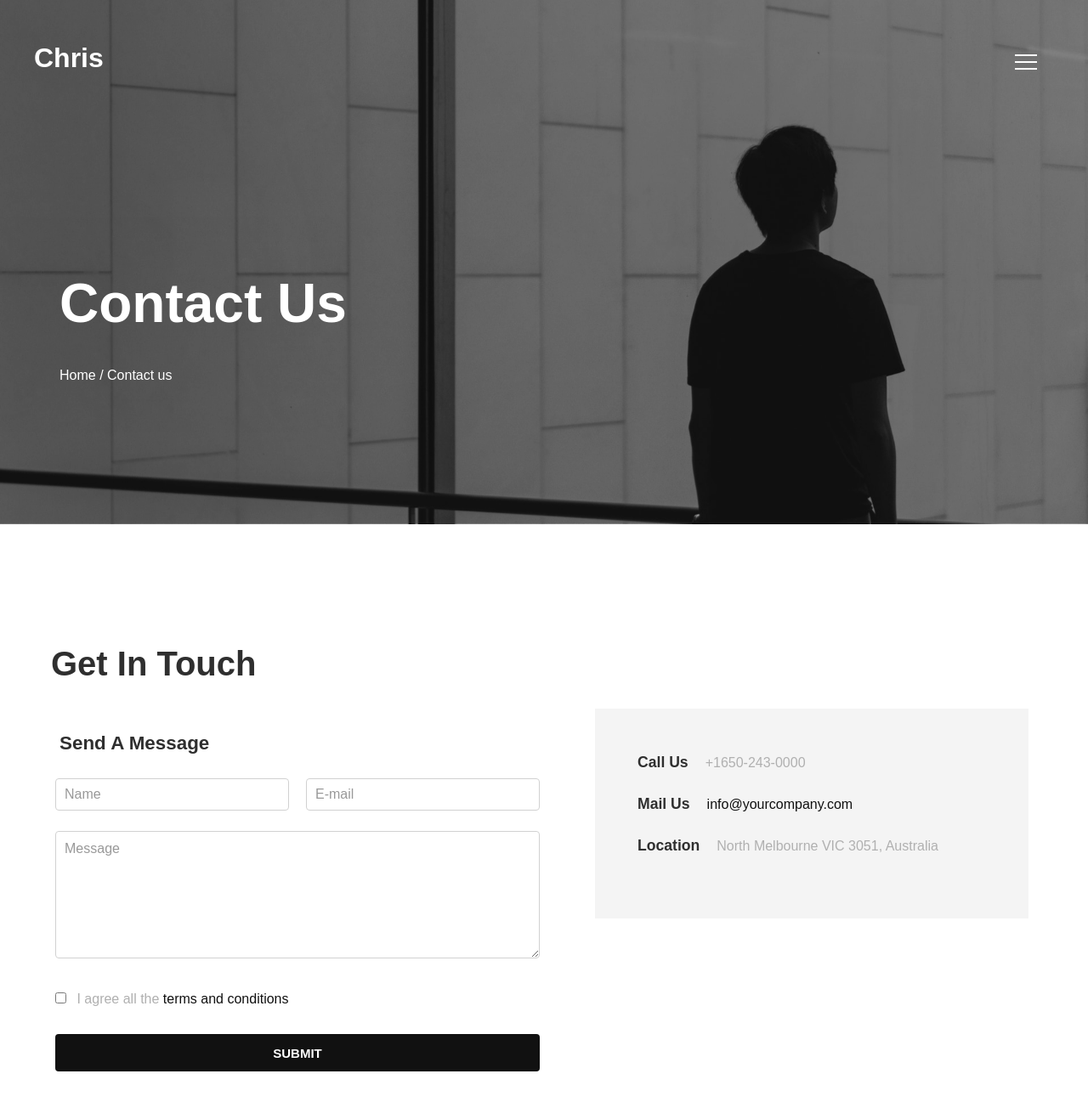
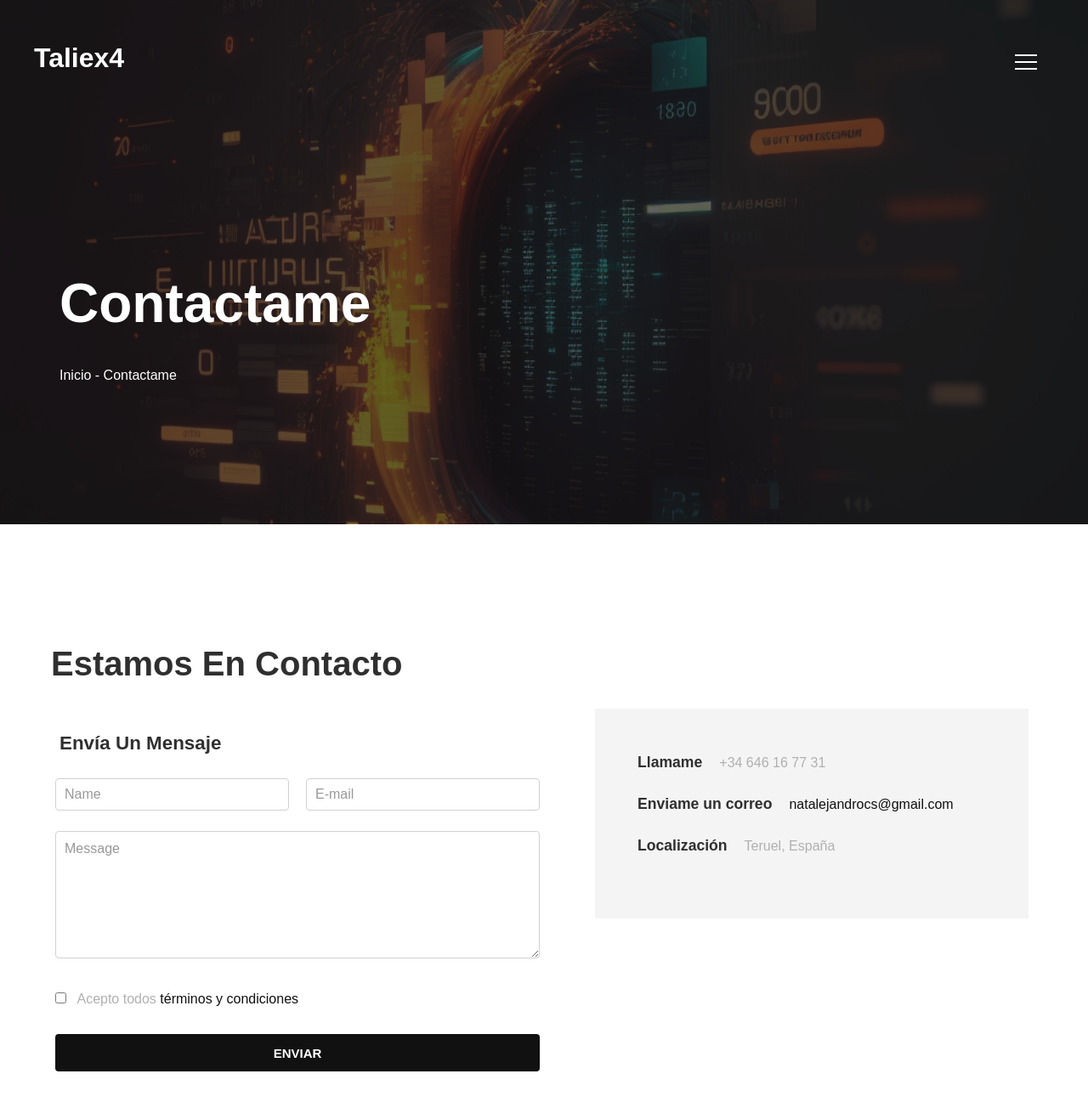
Before and after one commit to Taliex4444/Taliex4444.github.io, a plain HTML site: page contact.html in a window 1280 px wide. Shown: the top 1317 px of the page at 85% size. Drawn offline with Linux system fonts and the light colour scheme; files whose address does not match are found by name.

Commit message:
Update contact.html

```diff
--- a/contact.html
+++ b/contact.html
@@ -1,8 +1,9 @@
 <!DOCTYPE html>
 <html>
 <head>
-	<title>Chris - Creative Portfolio HTML Template</title>
-	<meta charset="utf-8">
+	<title>Taliex4444 - Creative Portfolio HTML Template</title>
+
+    <meta charset="utf-8">
     <meta http-equiv="X-UA-Compatible" content="IE=edge">
     <meta name="viewport" content="width=device-width, initial-scale=1.0">
     <meta name="format-detection" content="telephone=no">
@@ -11,9 +12,10 @@
     <meta name="keywords" content="">
     <meta name="description" content="">
 
-    <link rel="stylesheet" type="text/css" href="css/normalize.css"/>
+    <link rel="stylesheet" type="text/css" href="css/normalize.css">
 	<link rel="stylesheet" type="text/css" href="icomoon/icomoon.css">
-    <link rel="stylesheet" type="text/css" href="css/vendor.css"/>
+	<link rel="stylesheet" type="text/css" href="fonts/fonts.css">
+    <link rel="stylesheet" type="text/css" href="css/vendor.css">
     <link rel="stylesheet" type="text/css" href="style.css">
 
 </head>
@@ -29,10 +31,10 @@
 	<div class="nav__content">
 		<ul class="nav__list">
 			<li class="nav__list-item active-nav"><a href="index.html" class="hover-target">Home</a></li>
-			<li class="nav__list-item"><a href="styles.html" class="hover-target">Styles</a></li>
+			<!--<li class="nav__list-item"><a href="styles.html" class="hover-target">Styles</a></li>
 			<li class="nav__list-item"><a href="blog.html" class="hover-target">Blog</a></li>
 			<li class="nav__list-item"><a href="single-post.html" class="hover-target">Single Post</a></li>
-			<li class="nav__list-item active-nav"><a href="#" class="hover-target">Contact us</a></li>
+			<li class="nav__list-item"><a href="contact.html" class="hover-target">Contact us</a></li>-->
 		</ul>
 	</div>
 </div>
@@ -40,7 +42,7 @@
 <header id="header">
 	<div class="header-wrap" data-aos="fade">
 		<div class="main-logo">
-			<a href="index.html">Chris</a>
+			<a href="index.html">Taliex4</a>
 		</div><!--main-logo-->
 
 		<nav id="navbar">
@@ -55,16 +57,16 @@
 
 <section class="hero-section jarallax light-content">
 
-	<img src="images/post-large-item2.jpg" class="jarallax-img">
+	<img src="images/imagenesParaWeb.png" class="jarallax-img">
 
 	<div class="hero-content padding-xlarge">
 		<div class="container">
 			<div class="row">
 				<div class="col-md-12">
-					<h1 class="page-title">Contact us</h1>
+					<h1 class="page-title">Contactame</h1>
 					<div class="breadcrumbs">
-						<span class="item"><a href="index.html">Home /</a></span>
-						<span class="item">Contact us</span>
+						<span class="item"><a href="index.html"> Inicio -</a></span>
+						<span class="item">Contactame</span>
 					</div>
 				</div>
 			</div>
@@ -76,14 +78,14 @@
 <section class="padding-large">
 	<div class="container">
 		<div class="row">
-			<h2 class="contact-title">Get in Touch</h2>
+			<h2 class="contact-title">Estamos en contacto</h2>
 		</div>
 	</div>
 
 	<div class="container">
 		<div class="row">
 			<div class="col-md-6">
-				<h3>Send A Message</h3>
+				<h3>Envía un mensaje</h3>
 				<form name="contactform" action="contact.php" method="post" class="contact-form mt-4">
 					<div class="row">
 				    	<div class="col-md-6">
@@ -99,9 +101,9 @@
 							<textarea class="u-full-width" name="message" placeholder="Message" style="height: 150px;" required></textarea>
 							<label>
 							    <input type="checkbox" required>
-							    <span class="label-body">I agree all the <a href="#">terms and conditions</a></span>
+							    <span class="label-body">Acepto todos <a href="#">términos y condiciones</a></span>
 							</label>
-							<button type="submit" name="submit" class="btn btn-accent btn-full btn-rounded">Submit</button>
+							<button type="submit" name="submit" class="btn btn-accent btn-full btn-rounded">Enviar</button>
 						</div>
 					</div>
 				</form>
@@ -110,22 +112,22 @@
 			<div class="col-md-6">
 				<div class="contact-detail">
 					<div class="detail-item">
-						<h4>Call Us</h4>
-						<p>+1650-243-0000</p>
+						<h4>Llamame</h4>
+						<p>+34 646 16 77 31</p>
 					</div>
 					<div class="detail-item">
-						<h4>Mail Us</h4>
-						<a href="mailto:info@yourcompany.com">info@yourcompany.com</a></div>
+						<h4>Enviame un correo</h4>
+						<a href="mailto:natalejandrocs@gmail.com">natalejandrocs@gmail.com</a></div>
 					<div class="detail-item">
-						<h4>Location</h4>
-						<p>North Melbourne VIC 3051, Australia</p>
+						<h4>Localización</h4>
+						<p>Teruel, España</p>
 					</div>
 				</div>
 			</div>
 		</div>
 	</div>
 </section>
-
+<!--
 <section class="google-map">
 	<div class="mapouter"><div class="gmap_canvas"><iframe width="100%" height="500" id="gmap_canvas" src="https://maps.google.com/maps?q=2880%20Broadway,%20New%20York&t=&z=13&ie=UTF8&iwloc=&output=embed" frameborder="0" scrolling="no" marginheight="0" marginwidth="0"></iframe><a href="https://getasearch.com/fmovies"></a><br><style>.mapouter{position:relative;text-align:right;height:500px;width:100%;}</style><a href="https://www.embedgooglemap.net">embedgooglemap.net</a><style>.gmap_canvas {overflow:hidden;background:none!important;height:500px;width:100%;}</style></div></div>
 </section>
@@ -173,7 +175,7 @@
 		</div>
 	</div>
 </footer>
-
+-->
 <div id="footer-bottom" class="padding-medium no-padding-bottom">
 	<div class="container">
 		<div class="row">
```
